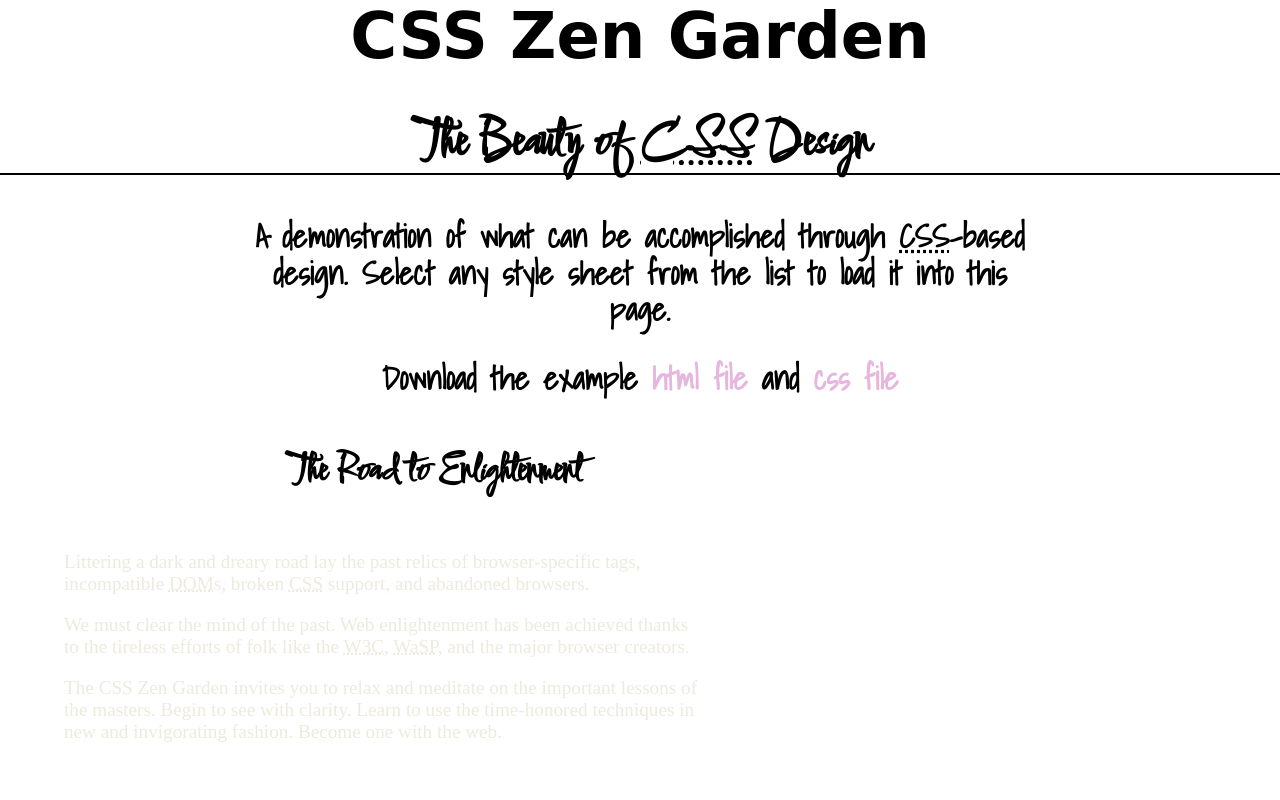
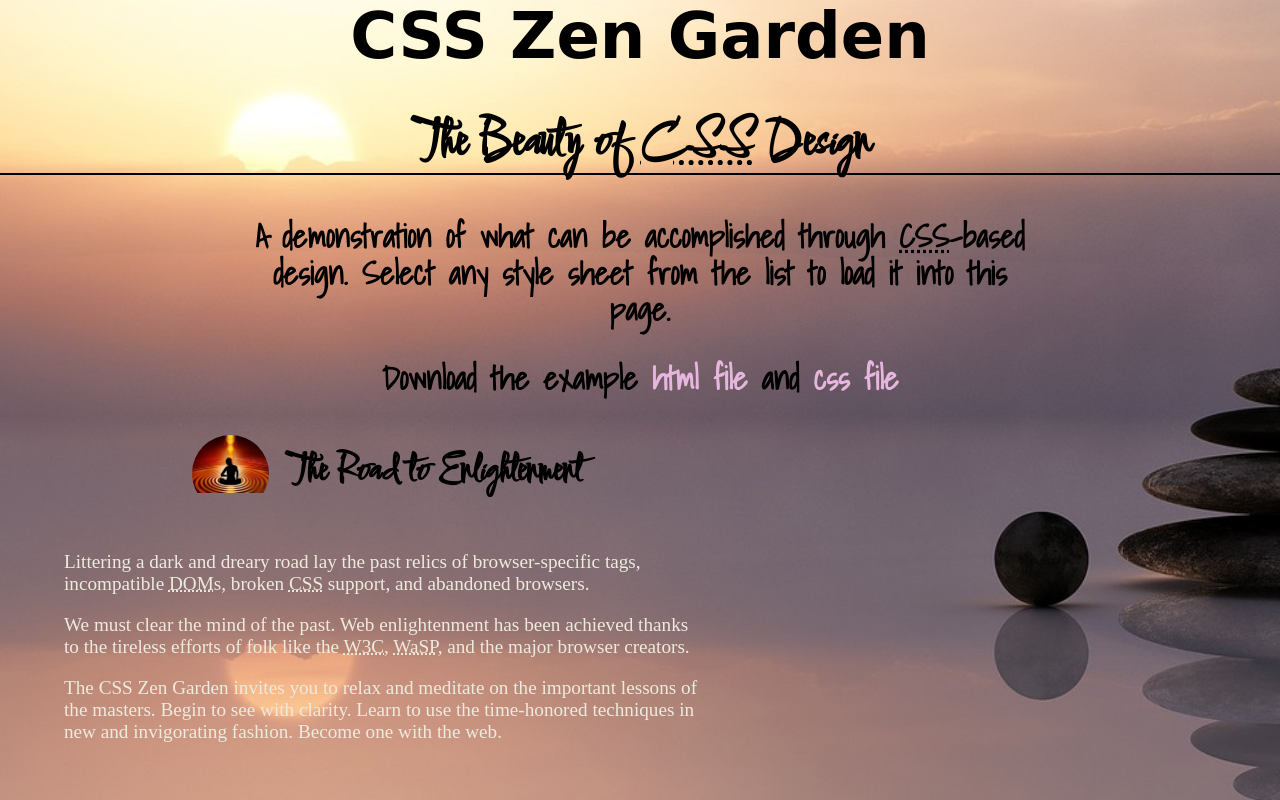
Before and after one commit to Bailz09/Interface-Design-Using-CSS, a plain HTML site: page Assignment One/index.html in a window 1280 px wide. Shown: the top 800 px of the page. Drawn offline with nearby package versions, Linux system fonts and the light colour scheme; files that its build step writes are made by us from their sources; the site is published under a folder, as on GitHub Pages, so addresses that start at the root find nothing; a web font is replaced by a local one.

Commit message:
Add files via upload

```diff
--- a/Assignment One/css/style.css
+++ b/Assignment One/css/style.css
@@ -70,7 +70,7 @@
 }
 
 .intro {
-  background-image: url(/img/header.jpg);
+  background-image: url(../img/header.jpg);
   background-size: cover;
 }
 
@@ -85,7 +85,7 @@
   display: inline-block;
   width: 2em; /* adjust as per your image dimensions */
   height: 2em; /* adjust as per your image dimensions */
-  background-image: url(/img/enlightenment.webp); /* specify the correct path to your image */
+  background-image: url(../img/enlightenment.webp); /* specify the correct path to your image */
   background-size: contain;
   border-radius: 50%;
   background-repeat: no-repeat;
```
